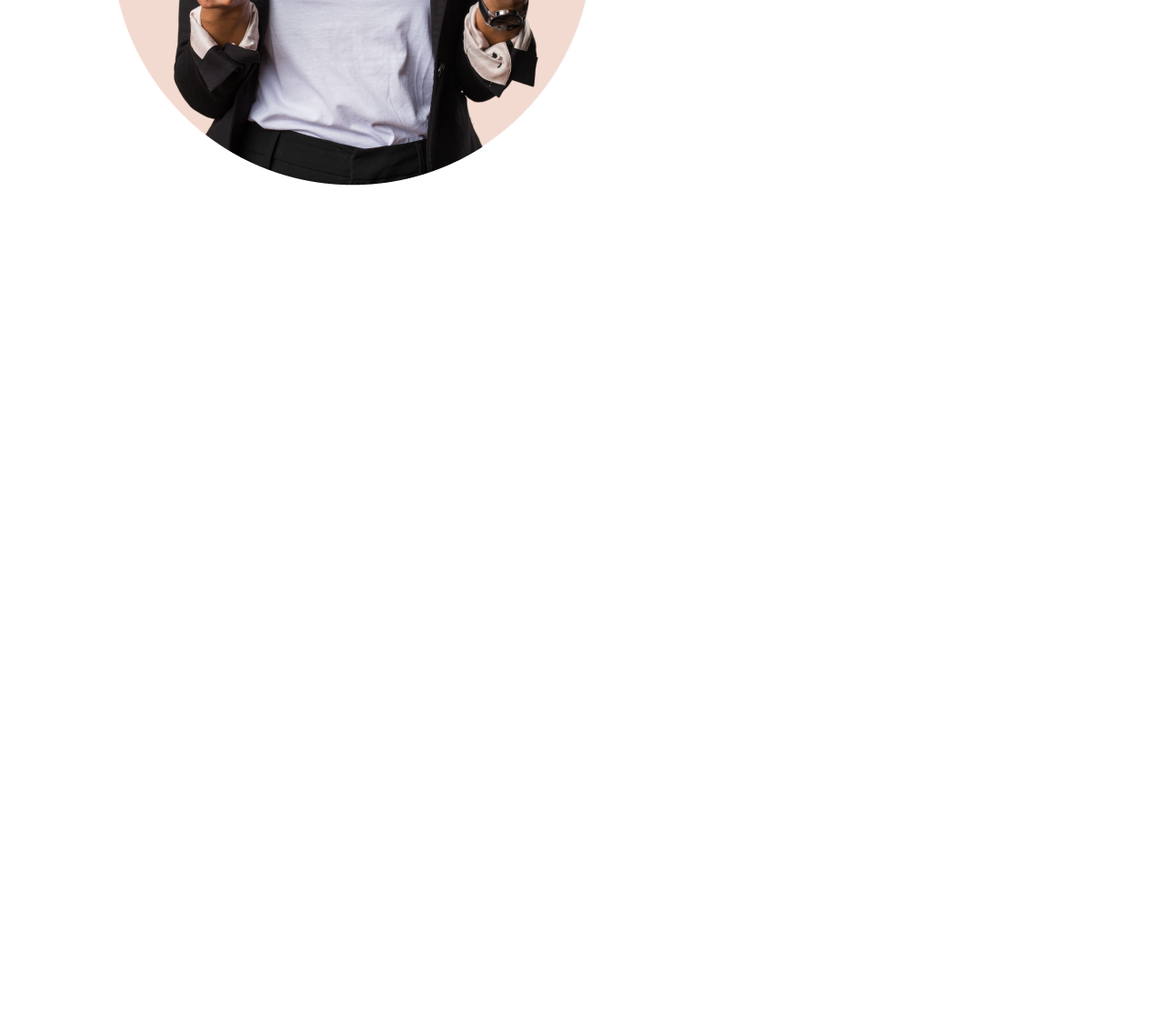
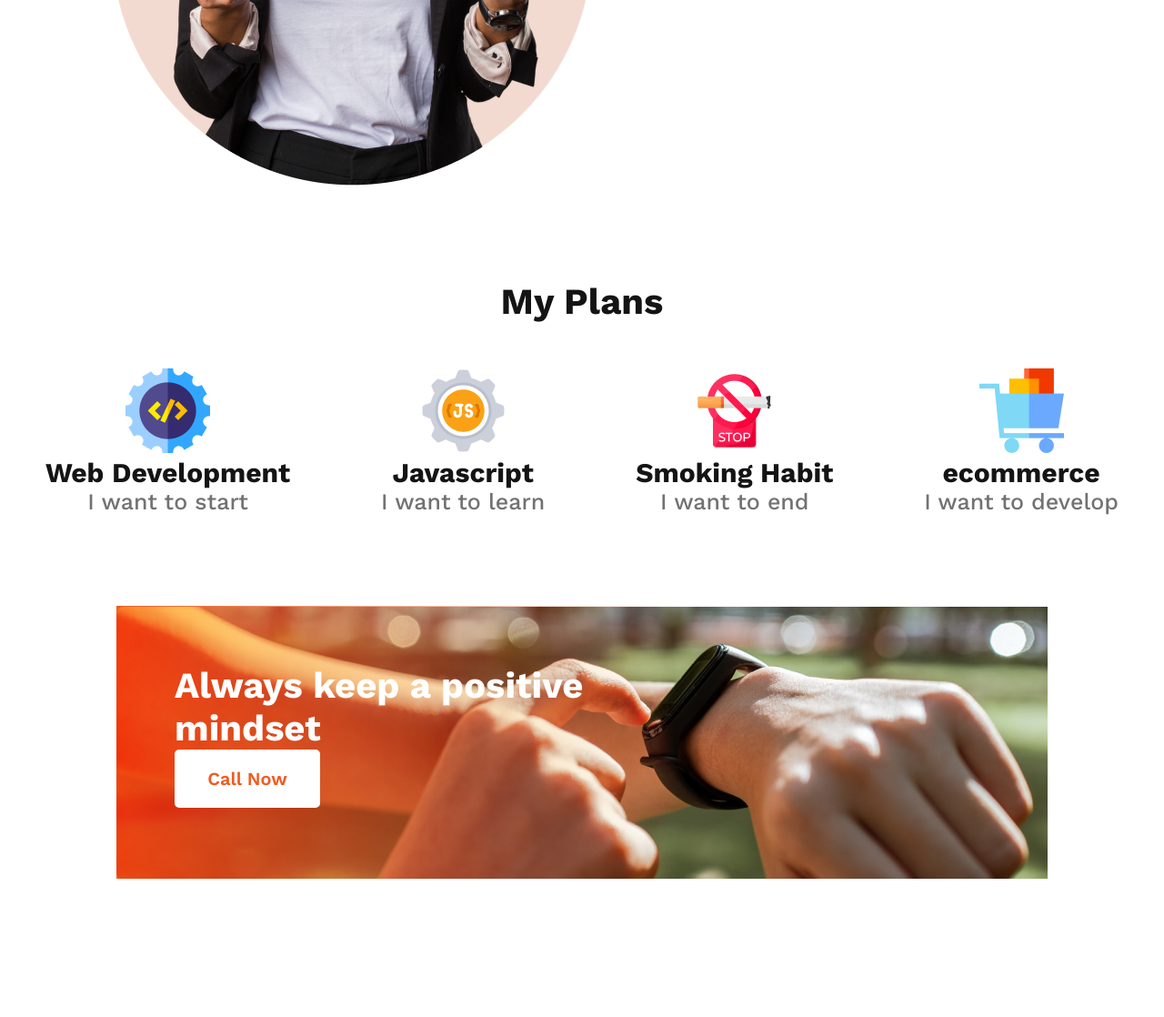
Before and after one commit to arnoldsangma/task-website-1, a plain HTML site: page index.html in a window 1280 px wide. Shown: the part 1322-2440 px from the top of the page at 91% size. Before the commit the page ends 1530 px from the top, so only its background shows below. Drawn offline with nearby package versions, Linux system fonts and the light colour scheme.

Commit message:
added positive mindset banner

```diff
--- a/index.html
+++ b/index.html
@@ -40,6 +40,41 @@
             <li><span>&check;</span>Contrary to popular belief, is not simply.</li>
             <li><span>&check;</span>Contrary to popular simply.</li>
           </ul>
+        </div>
+      </div>
+    </section>
+    <section class="plans-container">
+      <h3 class="plans-title">My Plans</h3>
+      <div class="my-plans">
+        <div class="plans-logo">
+          <img src="images/icons/web.png" alt="">
+          <h5>Web Development</h5>
+          <p class="plan-desk">I want to start</p>
+        </div>
+        <div class="plans-logo">
+          <img src="images/icons/js.png" alt="">
+          <h5>Javascript</h5>
+          <p class="plan-desk">I want to learn</p>
+        </div>
+        <div class="plans-logo">
+          <img src="images/icons/smoke.png" alt="">
+          <h5>Smoking Habit</h5>
+          <p class="plan-desk">I want to end</p>
+        </div>
+        <div class="plans-logo">
+          <img src="images/icons/ecom.png" alt="">
+          <h5>ecommerce</h5>
+          <p class="plan-desk">I want to develop</p>
+        </div>
+      </div>
+    </section>
+    <section>
+      <div class="positive-mindset-container">
+        <div class="positive-content">
+          <h3 class="positive-title">Always keep a positive <br>mindset</h3>
+          <button class="positive-btn">Call Now</button>
+        </div>
+        <div class="set-your-mind">
 
         </div>
       </div>
--- a/styles/style.css
+++ b/styles/style.css
@@ -46,7 +46,6 @@ button {
   display: flex;
   justify-content: center;
   align-items: center;
-
 }
 .work-history-title {
   font-size: 40px;
@@ -59,7 +58,6 @@ button {
   font-weight: 400;
   color: #444343;
   margin-bottom: 16px;
-
 }
 .checkmark {
   list-style: none;
@@ -74,15 +72,70 @@ button {
   height: 527.929px;
   border-radius: 350px;
   position: absolute;
-  top: 195px ;
+  top: 195px;
   left: 22px;
   z-index: -1;
 }
-.work-history-img{
+.work-history-img {
   text-align: center;
   position: relative;
-
 }
-.work-history-con{
+.work-history-con {
   margin-left: 105px;
 }
+.plans-title {
+  text-align: center;
+  font-size: 40px;
+  color: #151414;
+  font-weight: 700;
+  margin-bottom: 50px;
+}
+.plans-logo img {
+  width: 92.958px;
+  height: 92.958px;
+}
+.my-plans {
+  display: flex;
+  justify-content: space-around;
+  text-align: center;
+}
+.plans-container {
+  margin-top: 100px;
+  margin-bottom: 100px;
+}
+h5 {
+  text-align: center;
+  font-size: 30px;
+  font-weight: 700;
+  color: #151414;
+}
+.plan-desk {
+  color: #737272;
+  font-size: 25px;
+  font-weight: 500;
+}
+.positive-mindset-container {
+  background-image: url(../images/watch.png),
+    linear-gradient(90deg, #f15b22 0%, rgba(241, 91, 34, 0) 60%);
+  background-blend-mode: overlay;
+  background-repeat: no-repeat;
+  width: 80%;
+  height: 300px;
+  margin: auto;
+}
+.positive-title {
+  color: #fff;
+  font-size: 40px;
+  font-weight: 700;
+  width: 459px;
+}
+.positive-btn {
+  width: 160px;
+  height: 64px;
+  background: #fff;
+  color: #f15b22;
+  text-align: center;
+}
+.positive-content{
+  padding: 64px;
+}
```
